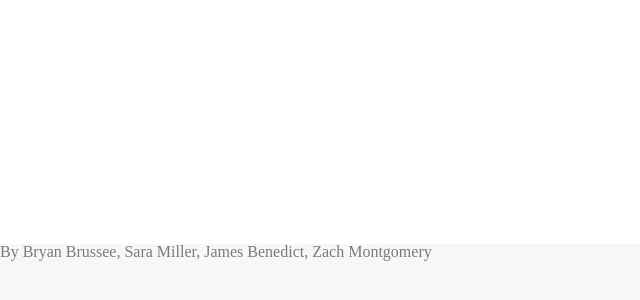
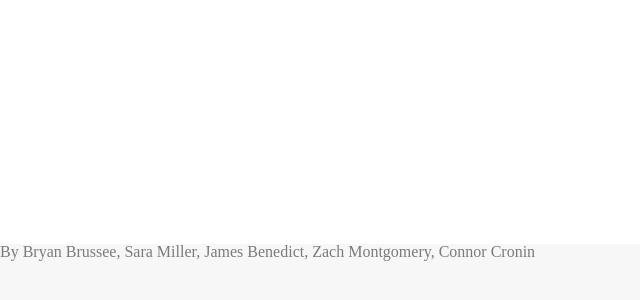
Before and after one commit to JamesBenedict/cohen_refugee, a website with bundled scripts: page dev/index.html in a window 1280 px wide. Shown: the part 282-582 px from the top of the page, 0-640 px from the left. Built offline with nearby package versions, Linux system fonts and the light colour scheme; no server answers.

Commit message:
added byline

```diff
--- a/dev/index.html
+++ b/dev/index.html
@@ -95,6 +95,6 @@
 
 </body>
 
-<h6 id="byline">By Bryan Brussee, Sara Miller, James Benedict, Zach Montgomery</h6>
+<h6 id="byline">By Bryan Brussee, Sara Miller, James Benedict, Zach Montgomery, Connor Cronin</h6>
 <h6 id="date">March 28, 2017</h6>
 </html>
```
